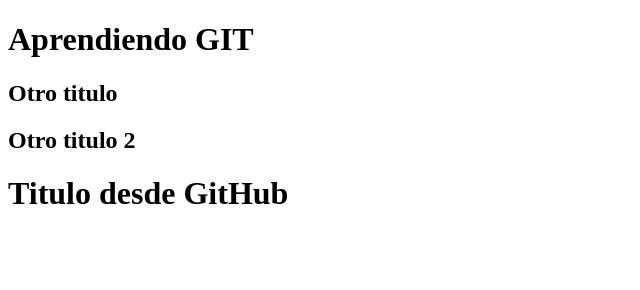
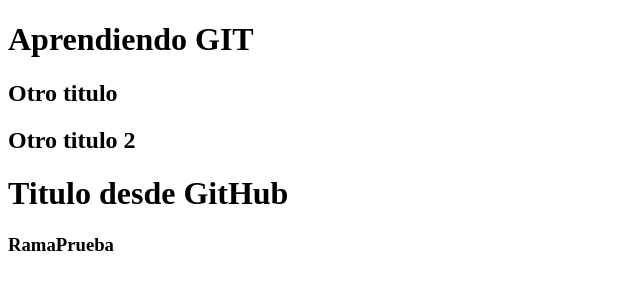
Before and after one commit to IanGonzalezTDF/GitHubPractica, a plain HTML site: page GitHubPractica/index.html in a window 1280 px wide. Shown: the whole page, without its empty margins (0-640 px from the left). Drawn offline with Linux system fonts and the light colour scheme.

Commit message:
Ramaprueba

```diff
--- a/GitHubPractica/index.html
+++ b/GitHubPractica/index.html
@@ -11,5 +11,6 @@
     <h2>Otro titulo</h2>
     <h2>Otro titulo 2 </h2>
     <h1>Titulo desde GitHub</h1>
+    <h3>RamaPrueba</h3>
 </body>
 </html>
```
